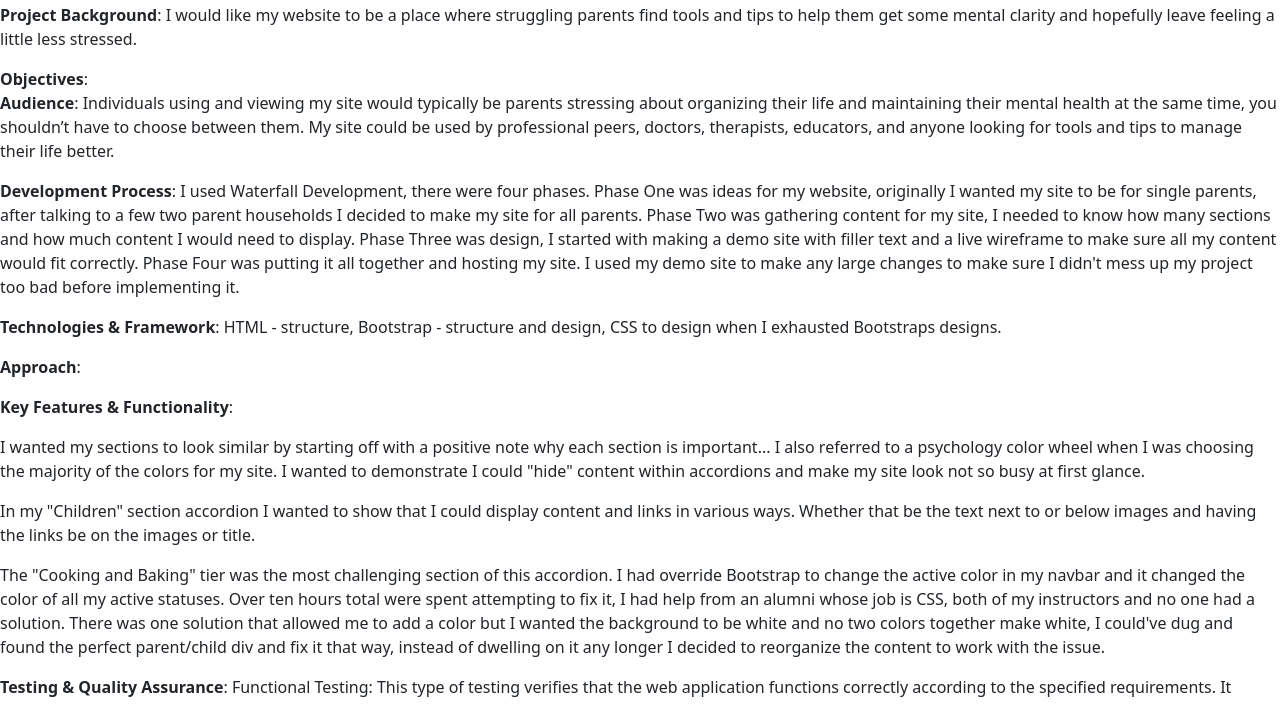
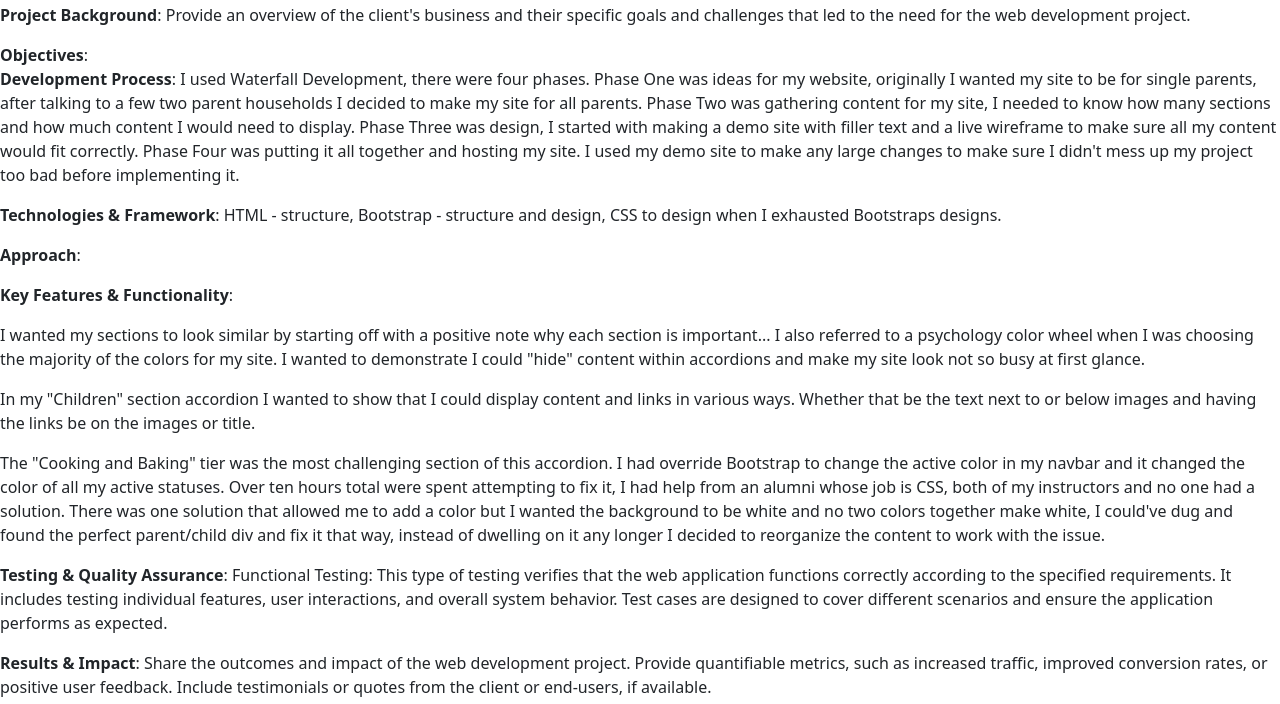
Before and after one commit to JWilliams216/portfolio, a plain HTML site: page Documents/pwp-caseStudy.html in a window 1280 px wide. Shown: the part 53-757 px from the top of the page. Drawn offline with nearby package versions, Linux system fonts and the light colour scheme.

Commit message:
adding content for my case study, making sure to add comments for design

```diff
--- a/Documents/pwp-caseStudy.html
+++ b/Documents/pwp-caseStudy.html
@@ -11,19 +11,20 @@
 <section>
     <h1>Help Managing Life & Mental Health Case Study</h1>
 
-<!--    rephrase-->
+<!--    screenshot of pwp-setup-->
+
     <div>
-       <p> <strong>Project Background</strong>:  I would like my website to be a place where struggling parents find tools and tips to help them get some mental clarity and hopefully leave feeling a little less stressed.
+       <p> <strong>Project Background</strong>:  Provide an overview of the client's business and their specific goals and challenges that led to the need for the web development project.
        </p>
     </div>
 
     <div><strong>Objectives</strong>:</div>
 
-    <div>
-    <p>
-        <strong>Audience</strong>: Individuals using and viewing my site would typically be parents stressing about organizing their life and maintaining their mental health at the same time, you shouldn’t have to choose between them. My site could be used by professional peers, doctors, therapists, educators, and anyone looking for tools and tips to manage their life better.
-    </p>
-    </div>
+<!--    <div>-->
+<!--    <p>-->
+<!--        <strong>Audience</strong>: Individuals using and viewing my site would typically be parents stressing about organizing their life and maintaining their mental health at the same time, you shouldn’t have to choose between them. My site could be used by professional peers, doctors, therapists, educators, and anyone looking for tools and tips to manage their life better.-->
+<!--    </p>-->
+<!--    </div>-->
 
     <div>
     <p>
```
